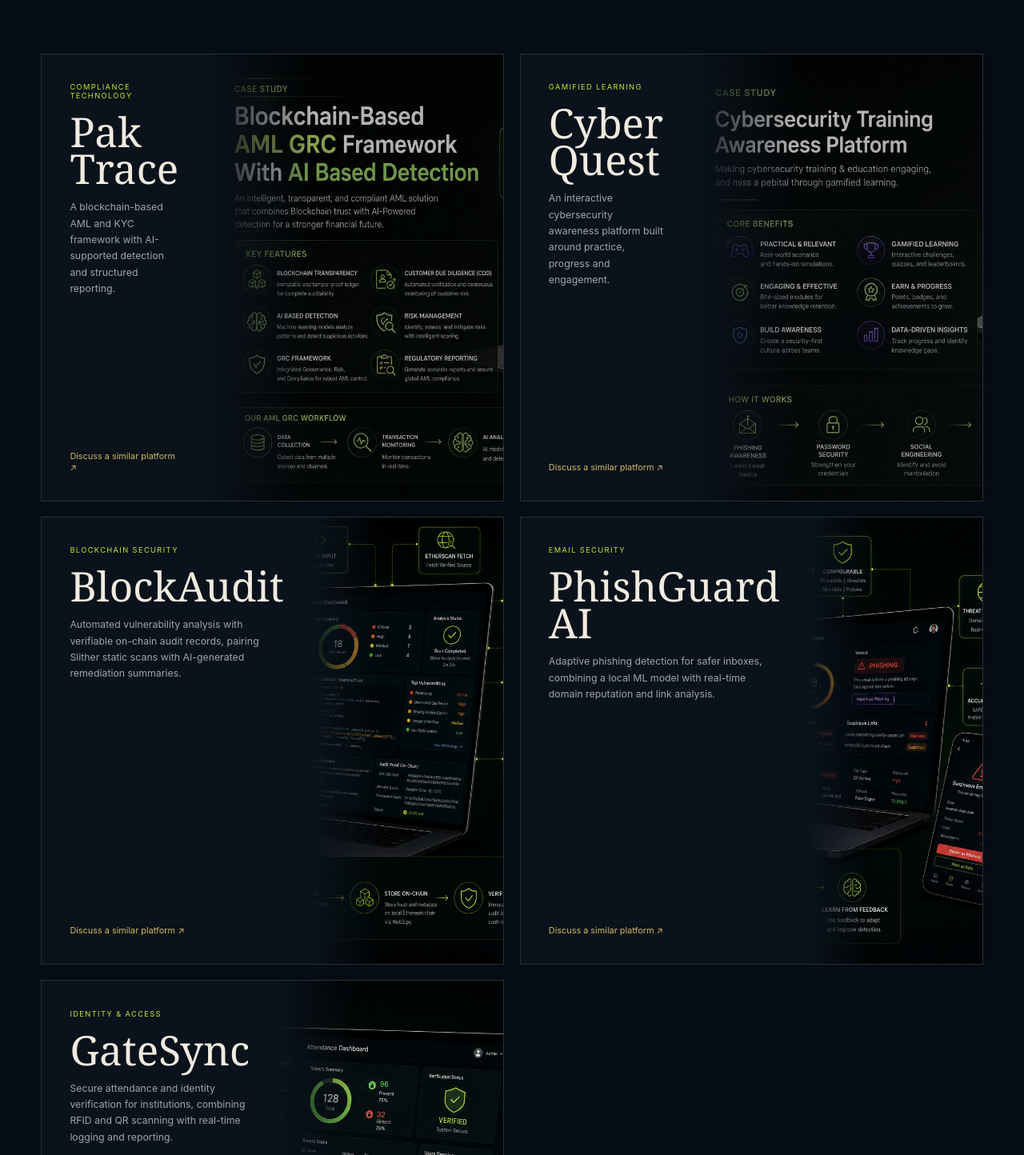
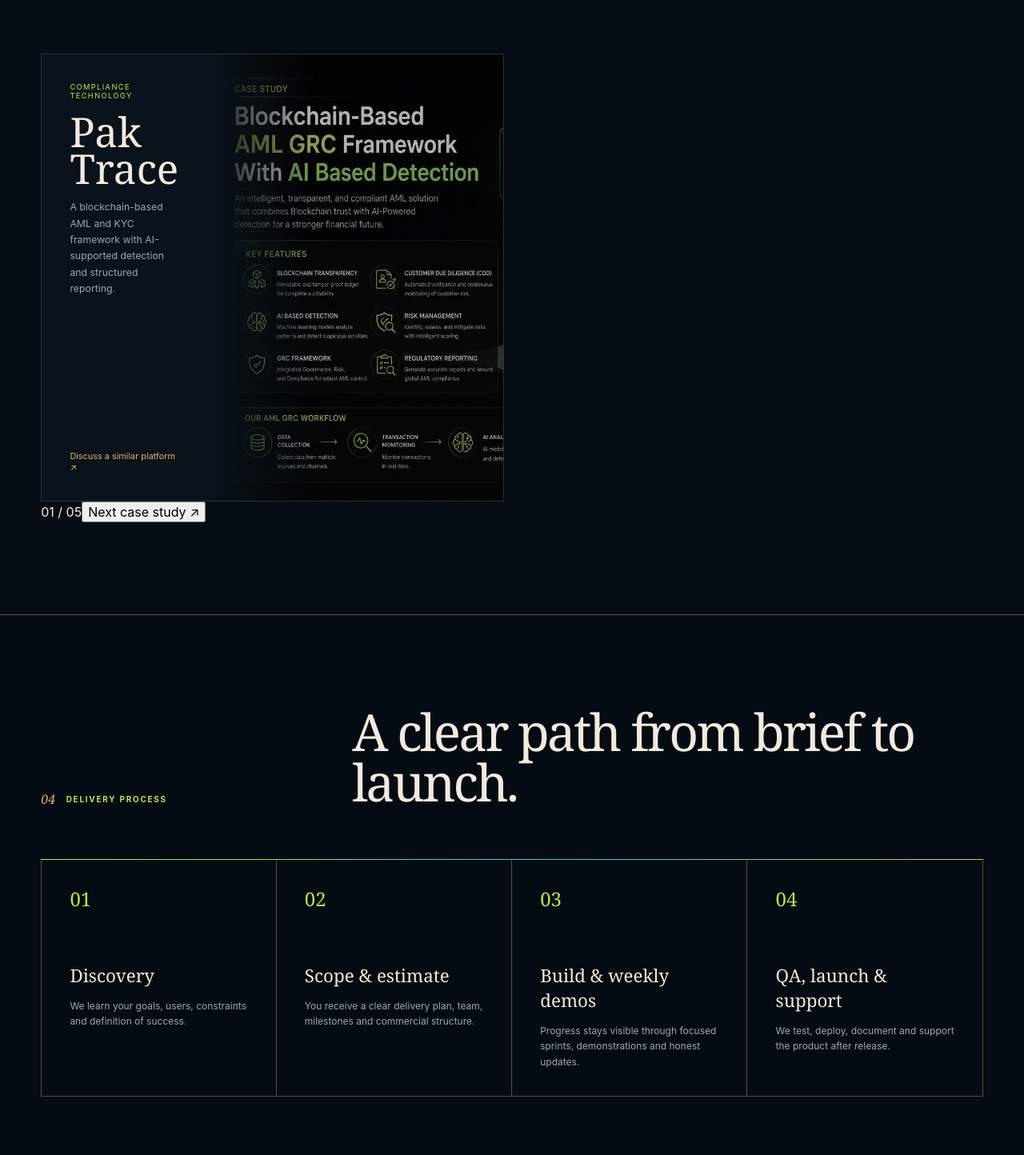
Before and after one commit to h2svolt/h2s, a React (Vite) app: page / in a window 1280 px wide. Shown: the part 3626-5070 px from the top of the page at 80% size. Built offline with nearby package versions, Linux system fonts and the light colour scheme.

Commit message:
Introduce case studies for project showcase
Added case studies to showcase various projects with descriptions and images.

```diff
--- a/src/App.jsx
+++ b/src/App.jsx
@@ -24,6 +24,47 @@
   ["04", "QA, launch & support", "We test, deploy, document and support the product after release."],
 ];
 
+const caseStudies = [
+  {
+    eyebrow: "Compliance technology",
+    title: "Pak Trace",
+    description: "A blockchain-based AML and KYC framework with AI-supported detection and structured reporting.",
+    image: "/pak-trace.jpeg",
+    alt: "Pak Trace platform interface",
+  },
+  {
+    eyebrow: "Gamified learning",
+    title: "Cyber Quest",
+    description: "An interactive cybersecurity awareness platform built around practice, progress and engagement.",
+    image: "/cyber-quest.jpeg",
+    alt: "Cyber Quest platform interface",
+  },
+  {
+    eyebrow: "Blockchain security",
+    title: "AI-Powered Smart Contract Auditor",
+    description: "Automated vulnerability analysis with verifiable on-chain audit records, pairing Slither static scans with AI-generated remediation summaries.",
+    image: "/Ai-powered-smart-contract-auditor.png",
+    alt: "AI-Powered Smart Contract Auditor dashboard",
+    cropRight: true,
+  },
+  {
+    eyebrow: "Email security",
+    title: "PhishGuard AI",
+    description: "Adaptive phishing detection for safer inboxes, combining a local ML model with real-time domain reputation and link analysis.",
+    image: "/phishguard%20ai.png",
+    alt: "PhishGuard AI inbox analysis dashboard",
+    cropRight: true,
+  },
+  {
+    eyebrow: "Identity & access",
+    title: "RFID & QR Authentication System",
+    description: "Secure attendance and identity verification for institutions, combining RFID and QR scanning with real-time logging and reporting.",
+    image: "/RF%20Id%20an%20qr%20auth%20system.png",
+    alt: "RFID & QR Authentication attendance dashboard",
+    cropRight: true,
+  },
+];
+
 async function sendInquiry(inquiry) {
   const payload = {
     name: inquiry.name,
@@ -38,6 +79,9 @@
     company_email: "info@h2svolt.com",
   };
 
+  // These identifiers are intentionally public: EmailJS browser keys and
+  // template IDs are included in every client build. Environment variables
+  // can override them for another deployment without changing source.
   const serviceId = import.meta.env.VITE_EMAILJS_SERVICE_ID || "h2s-gmail-service";
   const publicKey = import.meta.env.VITE_EMAILJS_PUBLIC_KEY || "vEekeW-4lTtrBKLqV";
   const userTemplate = import.meta.env.VITE_EMAILJS_TEMPLATE_USER || "template_eamjebv";
@@ -76,6 +120,9 @@
 export default function App() {
   const [formPhase, setFormPhase] = useState(0);
   const [formError, setFormError] = useState("");
+  const [caseIndex, setCaseIndex] = useState(0);
+  const activeCase = caseStudies[caseIndex];
+  const showNextCase = () => setCaseIndex((index) => (index + 1) % caseStudies.length);
 
   useEffect(() => {
     const root = document.documentElement;
@@ -180,6 +227,7 @@
       company: String(data.get("company") || ""),
     };
 
+    // Quietly accept bot submissions caught by the hidden field.
     if (inquiry.company) {
       form.reset();
       return;
@@ -281,65 +329,21 @@
       <section className="section work" id="work">
         <div className="work-heading"><div className="section-label"><span>03</span><p>Selected work</p></div><div className="work-title"><h2>Complex products, made clear.</h2><img className="work-logo" src="/h2svolt-logo.png" alt="" width="92" height="92" aria-hidden="true" /></div></div>
         <div className="case-grid">
-          <article className="case-card">
+          <article className="case-card" key={activeCase.title}>
             <div className="case-copy">
-              <p>Compliance technology</p>
-              <h3>Pak Trace</h3>
-              <span>A blockchain-based AML and KYC framework with AI-supported detection and structured reporting.</span>
+              <p>{activeCase.eyebrow}</p>
+              <h3>{activeCase.title}</h3>
+              <span>{activeCase.description}</span>
               <a href="#contact">Discuss a similar platform ↗</a>
             </div>
-            <div className="case-image">
-              <img src="/pak-trace.jpeg" alt="Pak Trace platform interface" width="1536" height="1024" loading="lazy" />
+            <div className={activeCase.cropRight ? "case-image crop-right" : "case-image"}>
+              <img src={activeCase.image} alt={activeCase.alt} width="1536" height="1024" loading="lazy" />
             </div>
           </article>
-
-          <article className="case-card">
-            <div className="case-copy">
-              <p>Gamified learning</p>
-              <h3>Cyber Quest</h3>
-              <span>An interactive cybersecurity awareness platform built around practice, progress and engagement.</span>
-              <a href="#contact">Discuss a similar platform ↗</a>
-            </div>
-            <div className="case-image">
-              <img src="/cyber-quest.jpeg" alt="Cyber Quest platform interface" width="1536" height="1024" loading="lazy" />
-            </div>
-          </article>
-
-          <article className="case-card">
-            <div className="case-copy">
-              <p>Blockchain security</p>
-              <h3>BlockAudit</h3>
-              <span>Automated vulnerability analysis with verifiable on-chain audit records, pairing Slither static scans with AI-generated remediation summaries.</span>
-              <a href="#contact">Discuss a similar platform ↗</a>
-            </div>
-            <div className="case-image crop-right">
-              <img src="/Ai-powered-smart-contract-auditor.png" alt="AI-Powered Smart Contract Auditor dashboard" width="1536" height="1024" loading="lazy" />
-            </div>
-          </article>
-
-          <article className="case-card">
-            <div className="case-copy">
-              <p>Email security</p>
-              <h3>PhishGuard AI</h3>
-              <span>Adaptive phishing detection for safer inboxes, combining a local ML model with real-time domain reputation and link analysis.</span>
-              <a href="#contact">Discuss a similar platform ↗</a>
-            </div>
-            <div className="case-image crop-right">
-              <img src="/phishguard%20ai.png" alt="PhishGuard AI inbox analysis dashboard" width="1536" height="1024" loading="lazy" />
-            </div>
-          </article>
-
-          <article className="case-card">
-            <div className="case-copy">
-              <p>Identity & access</p>
-              <h3>GateSync</h3>
-              <span>Secure attendance and identity verification for institutions, combining RFID and QR scanning with real-time logging and reporting.</span>
-              <a href="#contact">Discuss a similar platform ↗</a>
-            </div>
-            <div className="case-image crop-right">
-              <img src="/RF%20Id%20an%20qr%20auth%20system.png" alt="RFID & QR Authentication attendance dashboard" width="1536" height="1024" loading="lazy" />
-            </div>
-          </article>
+        </div>
+        <div className="case-nav">
+          <span className="case-counter">{String(caseIndex + 1).padStart(2, "0")} / {String(caseStudies.length).padStart(2, "0")}</span>
+          <button type="button" className="case-next" onClick={showNextCase}>Next case study <span>↗</span></button>
         </div>
       </section>
 
```
